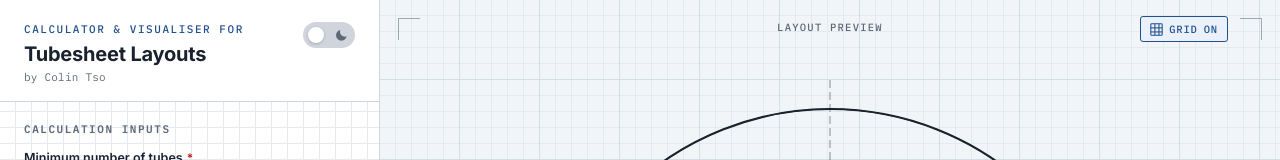
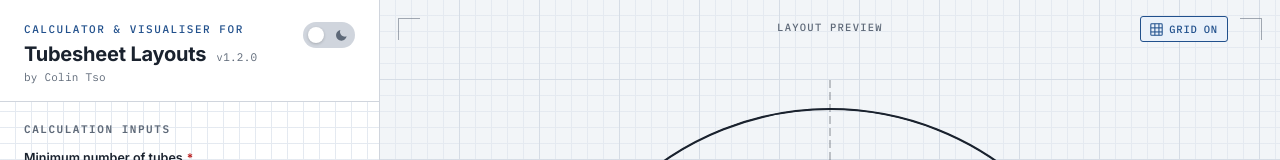
Before and after one commit to colin-tso/tubesheet-generator-react-app, a React (Create React App) app: page / in a window 1280 px wide. Shown: the top 160 px of the page. Built offline with nearby package versions, Linux system fonts and the light colour scheme.

Commit message:
Include app version in header

```diff
--- a/src/App.tsx
+++ b/src/App.tsx
@@ -1,4 +1,5 @@
 import React, { useRef } from "react";
+import packageJson from "../package.json";
 import GitHubButton from "react-github-btn";
 import { IMaskInput } from "react-imask";
 import {
@@ -143,6 +144,7 @@ const App = () => {
                         <span className="eyebrow">Calculator & Visualiser for</span>
                         <h1>
                             Tubesheet Layouts
+                            <small className="version-text">v{packageJson.version}</small>
                             <small>by Colin Tso</small>
                         </h1>
                     </div>
--- a/src/index.css
+++ b/src/index.css
@@ -147,6 +147,11 @@ a,
   font-size: inherit;
   font-weight: inherit;
   color: var(--blue);
+}
+
+.version-text {
+  display: inline;
+  padding-left: 10px;
 }
 
 .github-logo {
```
